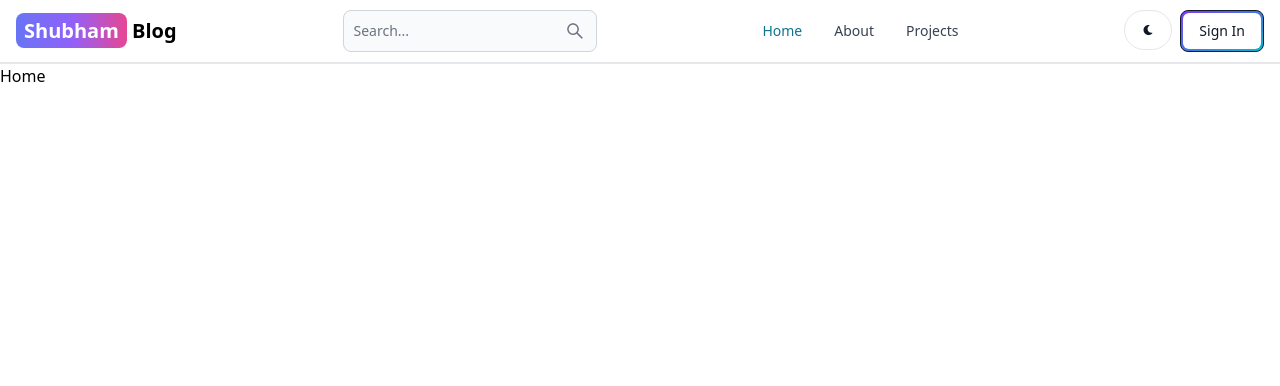
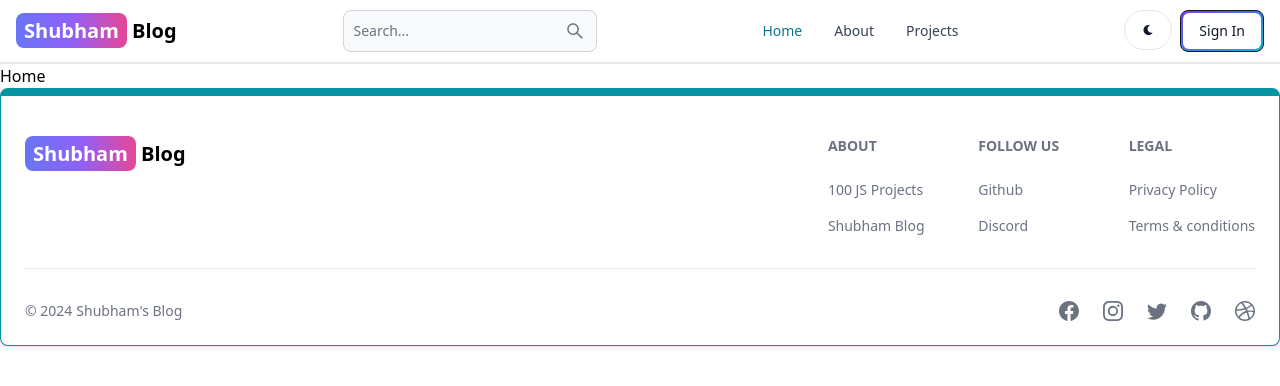
Before and after one commit to Saini-63/MERN-BLOG, a React (Vite) app in the folder client/: page / in a window 1280 px wide. Shown: the top 386 px of the page. Built offline with nearby package versions, Linux system fonts and the light colour scheme.

Commit message:
create and add the footer component

```diff
--- a/client/src/App.jsx
+++ b/client/src/App.jsx
@@ -7,6 +7,7 @@
 import Dashboard from './pages/Dashboard';
 import Projects from './pages/Projects';
 import Header from './components/Header';
+import Footer from './components/FooterCom';
 export default function App() {
   return (
 
@@ -20,6 +21,7 @@
       <Route path="/dashboard" element={<Dashboard/>}/>
       <Route path="/projects" element={<Projects/>}/>
     </Routes>
+    <Footer/>
     </BrowserRouter>
 
   )
--- /dev/null
+++ b/client/src/components/FooterCom.jsx
@@ -0,0 +1,81 @@
+//import React from 'react'
+
+import {Footer} from 'flowbite-react';
+import { Link } from 'react-router-dom';
+import {BsFacebook, BsInstagram, BsTwitter, BsGithub, BsDribbble} from 'react-icons/bs';
+export default function FooterCom() {
+  return (
+    <Footer container className='border border-t-8 border-teal-500'>
+      <div className="w-full max-w-7xl mx-auto">
+        <div className="grid w-full justify-between sm:flex md: grid-cols-1">
+          <div className="mt-5">
+            <Link to="/" className='self-center whitespace-nowrap text-lg sm:text-xl  font-semibold dark:text-white'>
+                <span className='px-2 py-1 bg-gradient-to-r from-indigo-500 via-purple-500 to-pink-500 rounded-lg text-white'>
+                    Shubham
+                </span>&nbsp;
+                <strong>Blog</strong>
+            </Link>
+          </div>
+          <div className="grid grid-cols-2 gap-8 mt-4 sm:grid-cols-3 sm:gap-6">
+            <div>
+              <Footer.Title title='About'/>
+              <Footer.LinkGroup col>
+                <Footer.Link
+                  href='https://www.100jsprojects.com'
+                  target='_blank'
+                  rel='noopener noreferrer'>
+                  100 JS Projects
+                </Footer.Link>
+                <Footer.Link
+                  href='/about'
+                  target='_blank'
+                  rel='noopener noreferrer'>
+                  Shubham Blog
+                </Footer.Link>
+              </Footer.LinkGroup>
+            </div>
+            <div>
+              <Footer.Title title='Follow us'/>
+              <Footer.LinkGroup col>
+                <Footer.Link
+                  href='https://www.github.com'
+                  target='_blank'
+                  rel='noopener noreferrer'>
+                  Github
+                </Footer.Link>
+                <Footer.Link
+                  href='/#'>
+                  Discord
+                </Footer.Link>
+              </Footer.LinkGroup>
+            </div>
+            <div>
+              <Footer.Title title='Legal'/>
+              <Footer.LinkGroup col>
+                <Footer.Link
+                  href='/#'>
+                  Privacy Policy
+                </Footer.Link>
+                <Footer.Link
+                  href='/#'>
+                  Terms &amp; conditions
+                </Footer.Link>
+              </Footer.LinkGroup>
+            </div>
+          </div>
+        </div>
+        <Footer.Divider />
+        <div className="w-full sm:flex sm:items-center sm:justify-between">
+          <Footer.Copyright href="/#" by="Shubham's Blog" year={new Date().getFullYear()} />
+          <div className="flex gap-6 sm:mt-0 mt-4 sm:justify-center">
+            <Footer.Icon href='/#' icon={BsFacebook}/>
+            <Footer.Icon href='/#' icon={BsInstagram}/>
+            <Footer.Icon href='/#' icon={BsTwitter}/>
+            <Footer.Icon href='/#' icon={BsGithub}/>
+            <Footer.Icon href='/#' icon={BsDribbble}/>
+          </div>
+        </div>
+      </div>
+    </Footer>
+  )
+}
```
Also changed, not shown: 2 other files (tests, documents, lock files or other folders).
